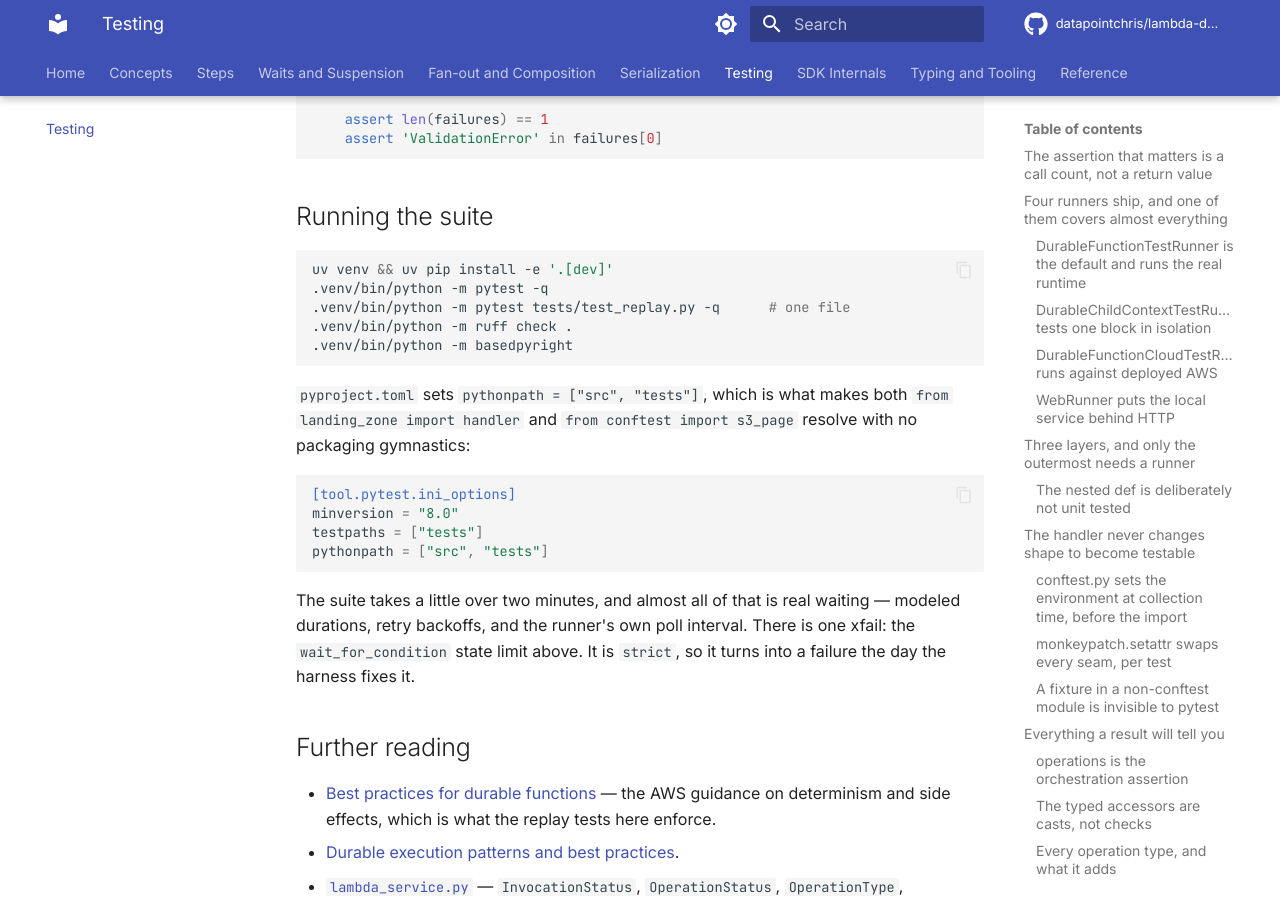
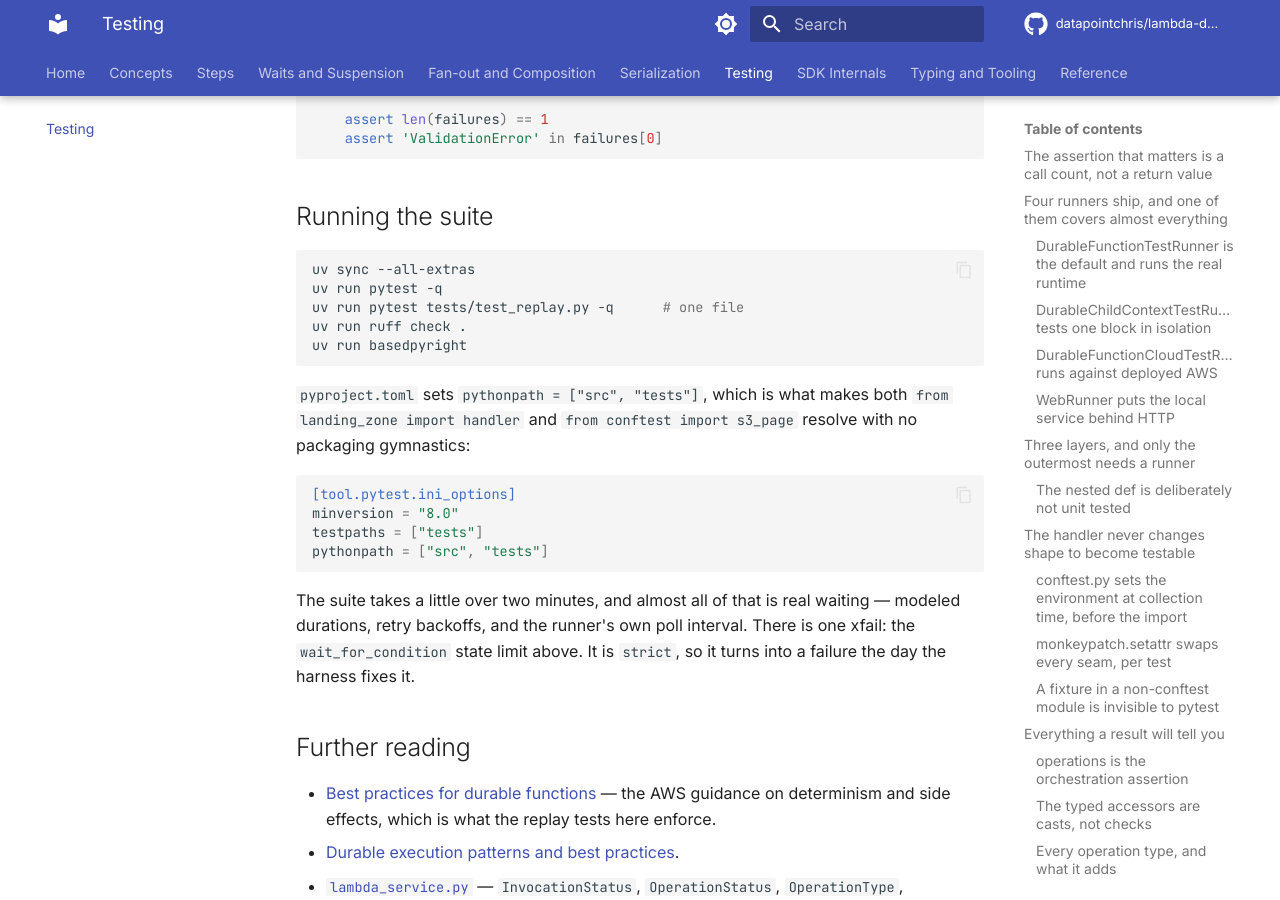
Before and after one commit to datapointchris/lambda-durable-functions, an MkDocs documentation site: the page built from docs/testing.md, in a window 1280 px wide and 900 px high, scrolled down 32070 px. Built offline with MkDocs 1.6.1 and Material for MkDocs 9.7.7, drawn with Linux system fonts in a browser that asks for light colours; comment, search, counter and statistics services are not loaded.

Commit message:
docs: install from the lock, and state what the SDK and a step do
CLAUDE.md, docs/index.md and docs/testing.md install with uv sync
--all-extras and run through uv run. The pip-style install skipped uv.lock
and resolved an SDK the examples fail to import against.

CLAUDE.md says a step writes two checkpoints and only the success one
blocks, which is what StepConfig's default AT_LEAST_ONCE_PER_RETRY does.
docs/typing-and-tooling.md states the SDK's durable_step signature in
place of a superseded reading. The requires-python comment keeps its
Glue reason and names no parent project.

````diff
--- a/docs/testing.md
+++ b/docs/testing.md
@@ -1528,11 +1528,11 @@ def test_a_lost_batch_is_reported_by_message_on_the_batch_result(scoring):
 ## Running the suite
 
 ```bash
-uv venv && uv pip install -e '.[dev]'
-.venv/bin/python -m pytest -q
-.venv/bin/python -m pytest tests/test_replay.py -q      # one file
-.venv/bin/python -m ruff check .
-.venv/bin/python -m basedpyright
+uv sync --all-extras
+uv run pytest -q
+uv run pytest tests/test_replay.py -q      # one file
+uv run ruff check .
+uv run basedpyright
 ```
 
 `pyproject.toml` sets `pythonpath = ["src", "tests"]`, which is what makes both
--- a/pyproject.toml
+++ b/pyproject.toml
@@ -2,8 +2,8 @@
 name = "lambda-durable-functions"
 version = "0.1.0"
 description = "Lambda durable functions: a worked, tested reference implementation."
-# Lambda's Python runtime, not Glue's. The parent lakeworks floor of 3.11 exists
-# because Glue 5.0 ships 3.11; nothing here runs on Glue.
+# Lambda's Python runtime, not Glue's. Glue 5.0 ships 3.11, and nothing here
+# runs on Glue.
 requires-python = ">=3.13"
 dependencies = [
     "boto3>=1.35",
````
Also changed, not shown: CLAUDE.md (+10 -6 lines), docs/index.md (+4 -4 lines), docs/typing-and-tooling.md (+5 -4 lines).
